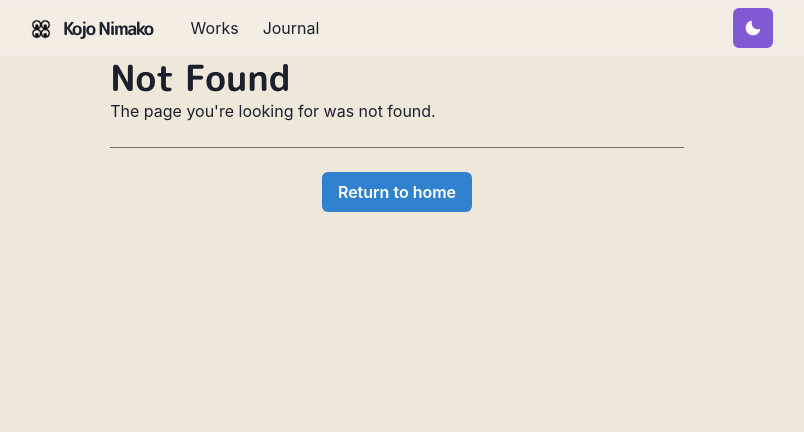
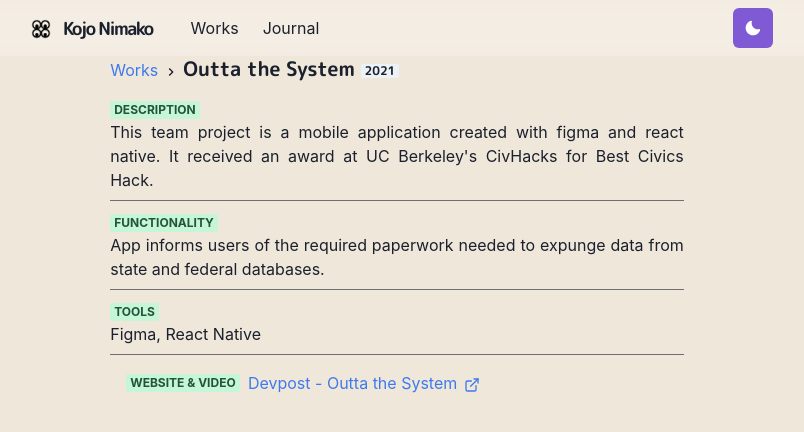
Before and after one commit to boakyeni/kojo-homepage, a Next.js app: page /works/outtathesystem in a window 1280 px wide. Before the commit this address had no page. Shown: the top 432 px of the page, without its empty margins (243-1047 px from the left). Built offline with nearby package versions, Linux system fonts and the light colour scheme.

Commit message:
removed section from works

```diff
--- a/pages/index.js
+++ b/pages/index.js
@@ -113,7 +113,7 @@ const Page = () => {
         </Section>
         <Section delay={0.3}>
           <Heading as="h3" variant="section-title">
-            Stuff
+            Hobbies
           </Heading>
           <Paragraph>
             Art, Music, <Link href="/">Drawing</Link>
--- /dev/null
+++ b/pages/works/outtathesystem.js
@@ -0,0 +1,55 @@
+import {
+  Container,
+  Badge,
+  Link,
+  List,
+  ListItem,
+  Divider,
+  Text,
+  useColorModeValue,
+  HStack
+} from '@chakra-ui/react'
+import { ExternalLinkIcon } from '@chakra-ui/icons'
+import { Title, WorkImage, Meta } from '../../components/work'
+import P from '../../components/paragraph'
+import Layout from '../../components/layouts/article'
+
+const Work = () => {
+  return (
+    <Layout title="Outta the System">
+      <Container>
+        <Title>
+          Outta the System <Badge>2021</Badge>
+        </Title>
+        <Meta>Description</Meta>
+        <P>
+          This team project is a mobile application created with figma and react
+          native. It received an award at UC Berkeley's CivHacks for Best Civics Hack.
+        </P>
+        <Divider my={2} />
+        <Meta>Functionality</Meta>
+        <P>
+          App informs users of the required paperwork needed to expunge data
+          from state and federal databases.
+        </P>
+        <Divider my={2} />
+        <Meta>Tools</Meta>
+        <P>Figma, React Native</P>
+        <Divider my={2} />
+        <List ml={4} my={4}>
+          <ListItem>
+            <HStack spacing={0.25}>
+              <Meta>Website &amp; Video</Meta>
+              <Link href="https://devpost.com/software/outta-the-system">
+                Devpost - Outta the System <ExternalLinkIcon mx="2px" />
+              </Link>
+            </HStack>
+          </ListItem>
+          <ListItem></ListItem>
+        </List>
+      </Container>
+    </Layout>
+  )
+}
+
+export default Work
```
Also changed, not shown: pages/works.js (+11 -27 lines), public/images/outtathesystem.jpg (renamed from public/images/outtathesystem.PNG).
